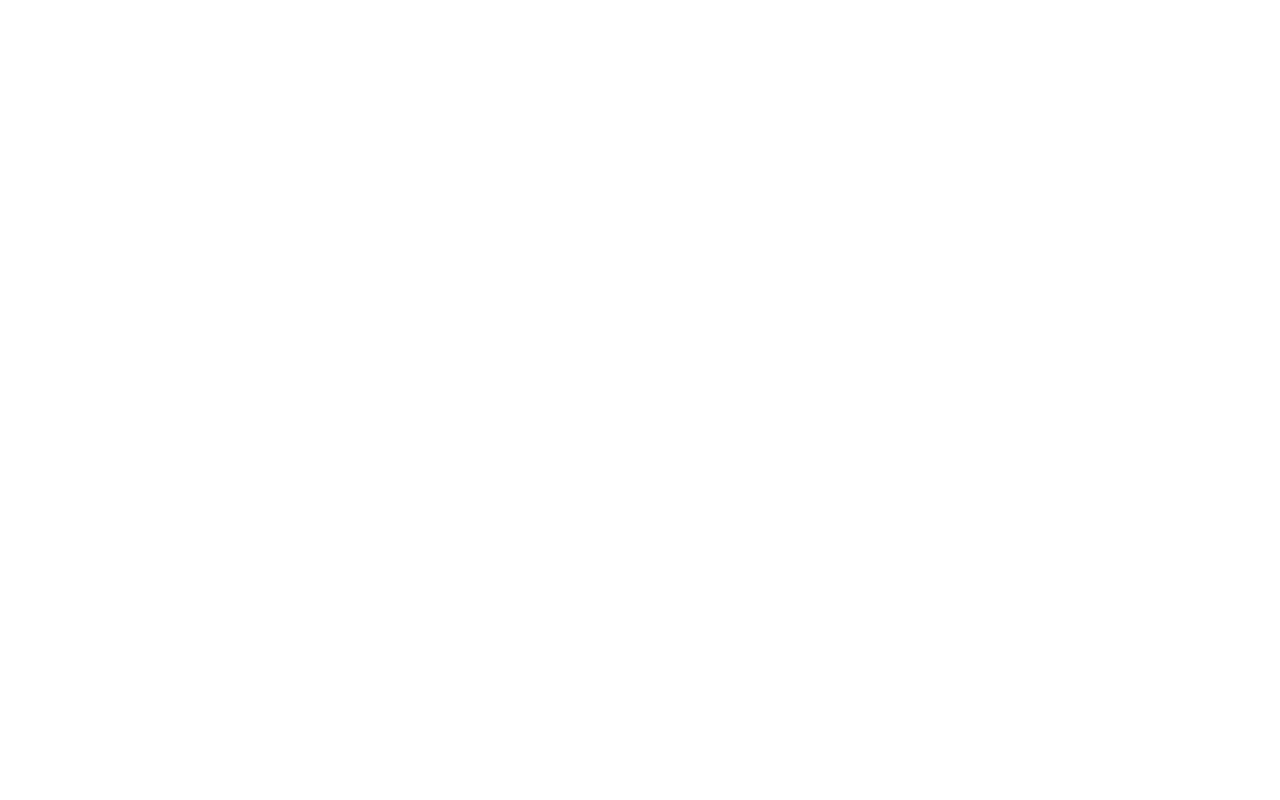
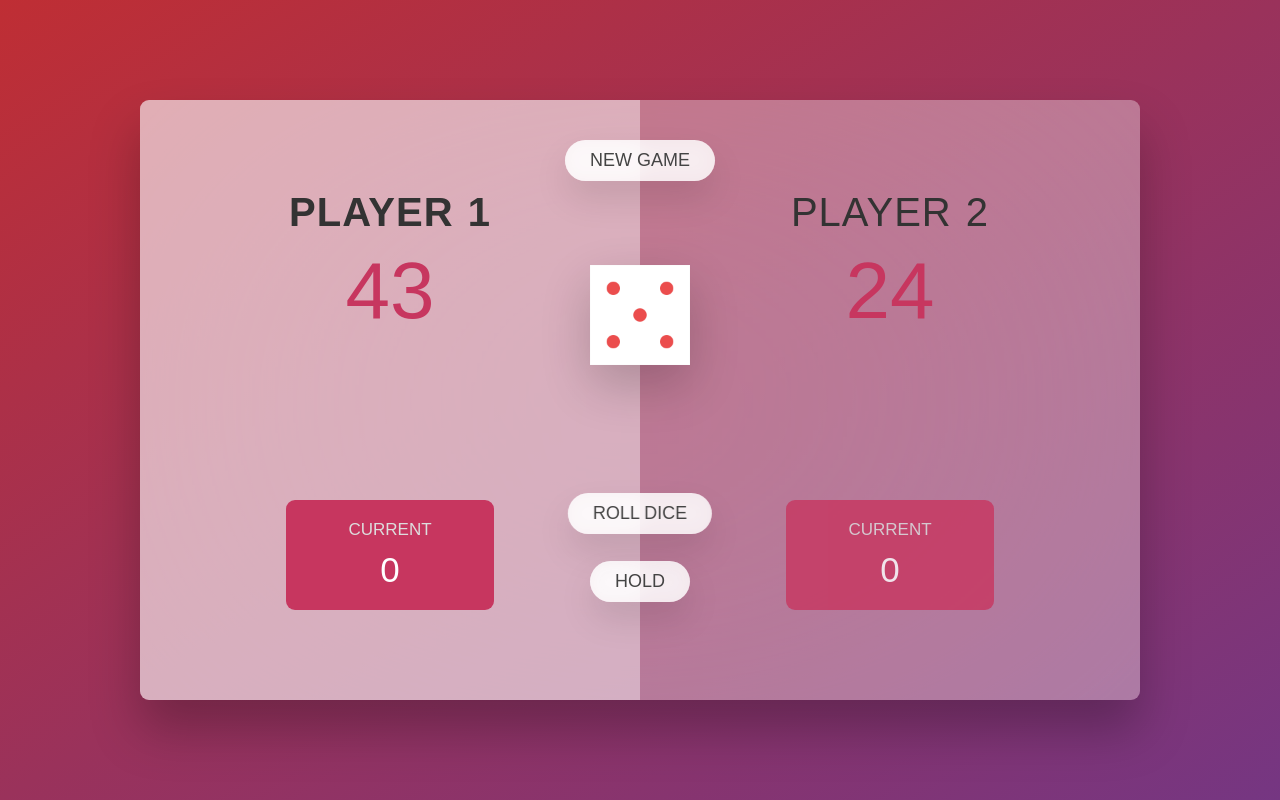
Before and after one commit to camthorsen/pig-game, a website: page public/index.html in a window 1280 px wide. Drawn offline with Linux system fonts and the light colour scheme.

Commit message:
ux: Add dice images and starter HTML/CSS

```diff
--- a/public/index.html
+++ b/public/index.html
@@ -11,7 +11,29 @@
     <title>Pig Game</title>
 </head>
 <body>
+    <main>
+        <section class="player player--0 player--active">
+            <h2 class="name" id="name--0">Player 1</h2>
+            <p class="score" id="score--0">43</p>
+            <div class="current">
+                <p class="current-label">Current</p>
+                <p class="current-score" id="current--0">0</p>
+            </div>
+        </section>
+        <section class="player player--1">
+            <h2 class="name" id="name--1">Player 2</h2>
+            <p class="score" id="score--1">24</p>
+            <div class="current">
+                <p class="current-label">Current</p>
+                <p class="current-score" id="current--1">0</p>
+            </div>
+        </section>
 
+        <img src="dice-5.png" alt="Playing dice" class="dice" />
+        <button class="btn btn--new">New game</button>
+        <button class="btn btn--roll">Roll dice</button>
+        <button class="btn btn--hold">Hold</button>
+    </main>
     <script src="script.js"></script>
 </body>
 </html>
--- a/public/main.scss
+++ b/public/main.scss
@@ -8,3 +8,153 @@ html {
   font-size: 62.5%;
   box-sizing: border-box;
 }
+
+body {
+  font-family: 'Nunito', sans-serif;
+  font-weight: 400;
+  height: 100vh;
+  color: #333;
+  background-image: linear-gradient(to top left, #753682 0%, #bf2e34 100%);
+  display: flex;
+  align-items: center;
+  justify-content: center;
+}
+
+/* LAYOUT */
+main {
+  position: relative;
+  width: 100rem;
+  min-width: 770px;
+  height: 60rem;
+  background-color: rgba(255, 255, 255, 0.35);
+  backdrop-filter: blur(200px);
+  filter: blur();
+  box-shadow: 0 3rem 5rem rgba(0, 0, 0, 0.25);
+  border-radius: 9px;
+  overflow: hidden;
+  display: flex;
+}
+
+.player {
+  flex: 50%;
+  padding: 9rem;
+  display: flex;
+  flex-direction: column;
+  align-items: center;
+  transition: all 0.75s;
+}
+
+/* ELEMENTS */
+.name {
+  position: relative;
+  font-size: 4rem;
+  text-transform: uppercase;
+  letter-spacing: 1px;
+  word-spacing: 2px;
+  font-weight: 300;
+  margin-bottom: 1rem;
+}
+
+.score {
+  font-size: 8rem;
+  font-weight: 300;
+  color: #c7365f;
+  margin-bottom: auto;
+}
+
+.player--active {
+  background-color: rgba(255, 255, 255, 0.4);
+}
+.player--active .name {
+  font-weight: 700;
+}
+.player--active .score {
+  font-weight: 400;
+}
+
+.player--active .current {
+  opacity: 1;
+}
+
+.current {
+  background-color: #c7365f;
+  opacity: 0.8;
+  border-radius: 9px;
+  color: #fff;
+  width: 65%;
+  padding: 2rem;
+  text-align: center;
+  transition: all 0.75s;
+}
+
+.current-label {
+  text-transform: uppercase;
+  margin-bottom: 1rem;
+  font-size: 1.7rem;
+  color: #ddd;
+}
+
+.current-score {
+  font-size: 3.5rem;
+}
+
+/* ABSOLUTE POSITIONED ELEMENTS */
+.btn {
+  position: absolute;
+  left: 50%;
+  transform: translateX(-50%);
+  color: #444;
+  background: none;
+  border: none;
+  font-family: inherit;
+  font-size: 1.8rem;
+  text-transform: uppercase;
+  cursor: pointer;
+  font-weight: 400;
+  transition: all 0.2s;
+
+  background-color: white;
+  background-color: rgba(255, 255, 255, 0.8);
+  backdrop-filter: blur(10px);
+
+  padding: 1rem 2.5rem;
+  border-radius: 50rem;
+  box-shadow: 0 1.75rem 3.5rem rgba(0, 0, 0, 0.1);
+}
+
+.btn--new {
+  top: 4rem;
+}
+.btn--roll {
+  top: 39.3rem;
+}
+.btn--hold {
+  top: 46.1rem;
+}
+
+.btn:active {
+  transform: translate(-50%, 3px);
+  box-shadow: 0 1rem 2rem rgba(0, 0, 0, 0.15);
+}
+
+.btn:focus {
+  outline: none;
+}
+
+.dice {
+  position: absolute;
+  left: 50%;
+  top: 16.5rem;
+  transform: translateX(-50%);
+  height: 10rem;
+  box-shadow: 0 2rem 5rem rgba(0, 0, 0, 0.2);
+}
+
+.player--winner {
+  background-color: #2f2f2f;
+}
+
+.player--winner .name {
+  font-weight: 700;
+  color: #c7365f;
+}
```
Also changed, not shown: public/dice-1.png (added), public/dice-2.png (added), public/dice-3.png (added), public/dice-4.png (added), public/dice-5.png (added), public/dice-6.png (added), public/main.css, 1 other file.
